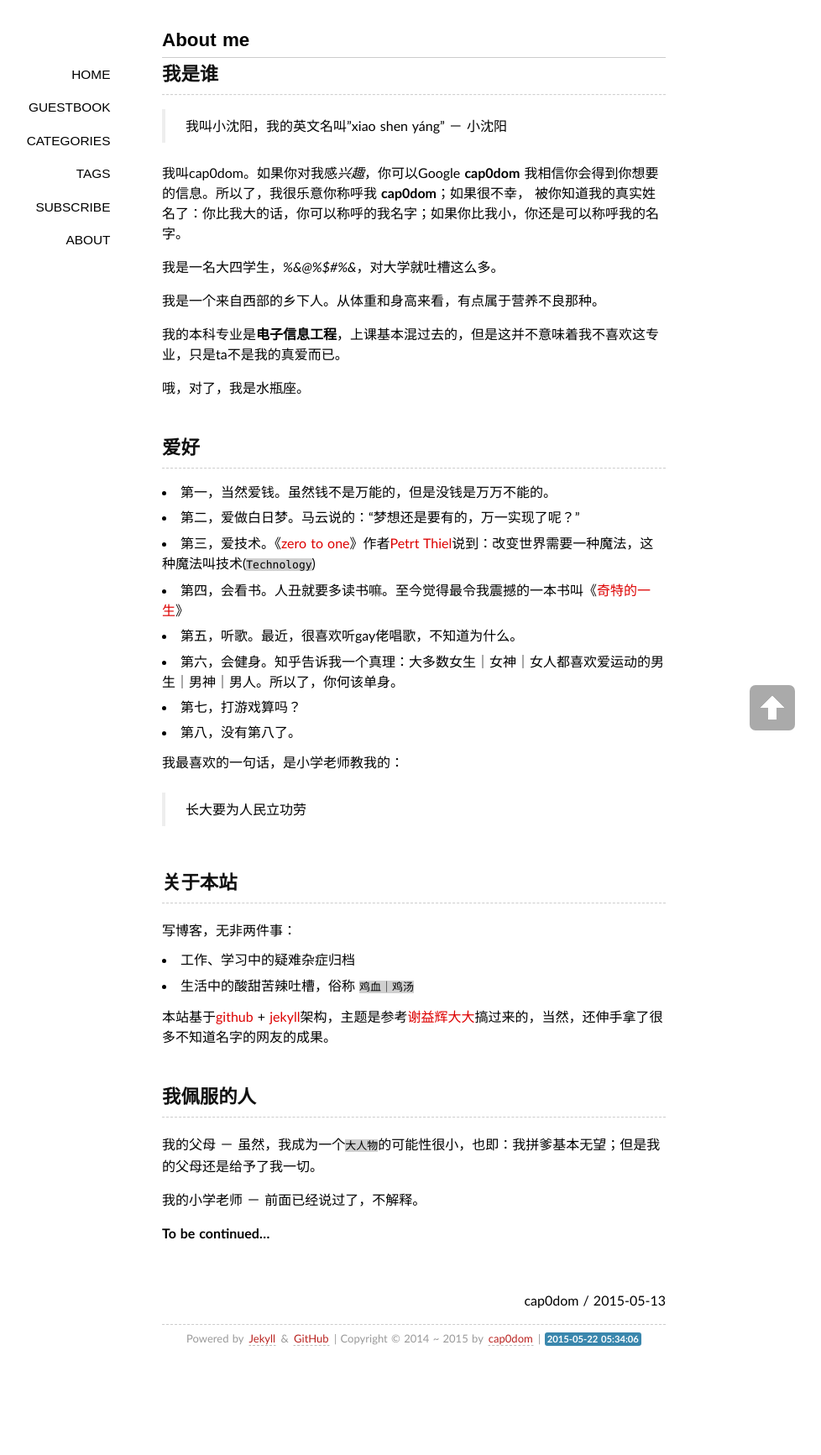
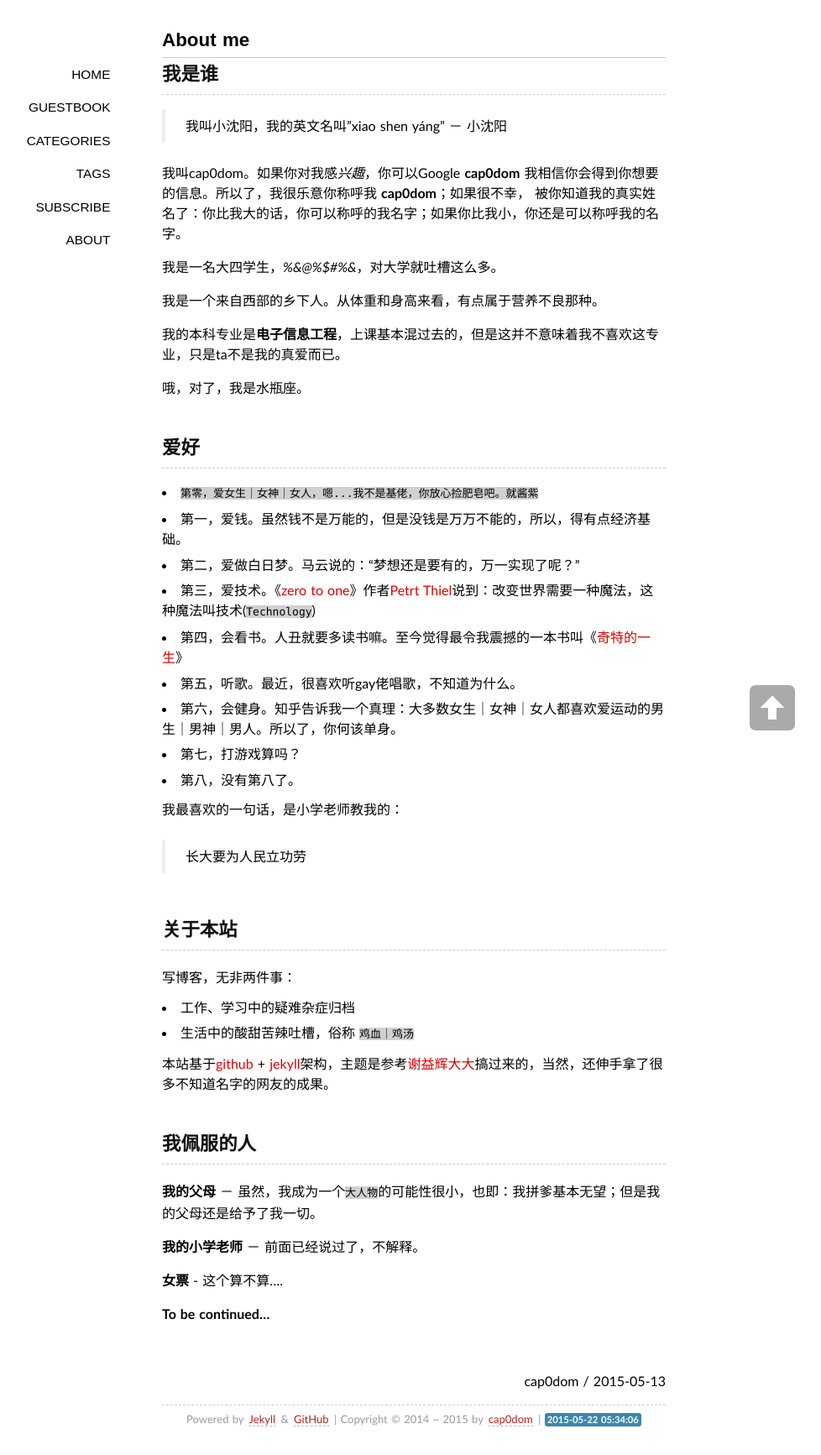
Before and after one commit to cap0dom/cap0dom.github.io, a Jekyll site: the page built from about/index.md, in a window 1280 px wide. Shown: the whole page at 84% size, without its empty margins (147-1125 px from the left). Built offline with Jekyll 4.4.1, drawn with Linux system fonts in a browser that asks for light colours; some web fonts are replaced; comment, search, counter and statistics services are not loaded; before the commit the page ends 1637 px from its top, so only the background shows below that.

Commit message:
update _posts,about

```diff
--- a/_posts/2015-05-22-evernote-web-clipper-entrance.markdown
+++ b/_posts/2015-05-22-evernote-web-clipper-entrance.markdown
@@ -51,6 +51,7 @@ Evernote web clipper 在国内的名字叫剪藏，是一款浏览器扩展插
 此时，淡定的 `command+Q` 退出 Safari 就可以了，然后再重启 Safari，点击 Web clipper
 看到了吗？里面多出了一个切换到印象笔记  的登录入口。自此，算是大功告成。
 
+<br/>
 
 ##Chrome解决办法：
 
@@ -92,3 +93,6 @@ Chrome 相对来说，比 Safari 更简单，因为你不需要登录就可以
 Mac 上面，我个人的主力浏览器是 Safari，Chrome 是辅助浏览器。因为 Safari 对 Flash 支持不好，Chrome 不是主力是因为，Chrome 的优化不够好。Chrome 开启的情况下，Mac的温度直接逼近45度，甚至到50度；Safari 一般都维持在33-37度，续航能力强。
 
 5.没有第5了。
+
+<br/>
+<p align="right">cap0dom / 2015-05-22</p>
--- a/about/index.md
+++ b/about/index.md
@@ -24,8 +24,8 @@ comments: yes
 
 ##爱好
 ----------
-
-- 第一，当然爱钱。虽然钱不是万能的，但是没钱是万万不能的。
+- `第零，爱女生｜女神｜女人，嗯...我不是基佬，你放心捡肥皂吧。就酱紫`
+- 第一，爱钱。虽然钱不是万能的，但是没钱是万万不能的，所以，得有点经济基础。
 - 第二，爱做白日梦。马云说的：“梦想还是要有的，万一实现了呢？”
 - 第三，爱技术。《[zero to one](http://book.douban.com/subject/26297606/)》作者[Petrt Thiel](https://en.wikipedia.org/wiki/Peter_Thiel)说到：改变世界需要一种魔法，这种魔法叫技术(`Technology`)
 - 第四，会看书。人丑就要多读书嘛。至今觉得最令我震撼的一本书叫《[奇特的一生](http://book.douban.com/subject/1115353/)》
@@ -55,11 +55,11 @@ comments: yes
 
 ## 我佩服的人
 ----
-我的父母 － 虽然，我成为一个`大人物`的可能性很小，也即：我拼爹基本无望；但是我的父母还是给予了我一切。
+**我的父母** － 虽然，我成为一个`大人物`的可能性很小，也即：我拼爹基本无望；但是我的父母还是给予了我一切。
 
-我的小学老师 － 前面已经说过了，不解释。
+**我的小学老师** － 前面已经说过了，不解释。
 
-
+**女票** - 这个算不算....
 
 **To be continued...**
 
```
Also changed, not shown: _posts/2014-12-13-booklist.markdown (+7 -2 lines), _posts/2015-03-19-read-book-notes.markdown (+12 -3 lines).
